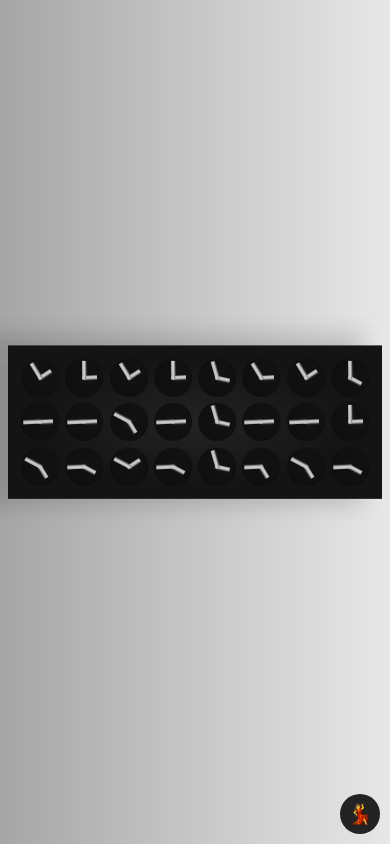
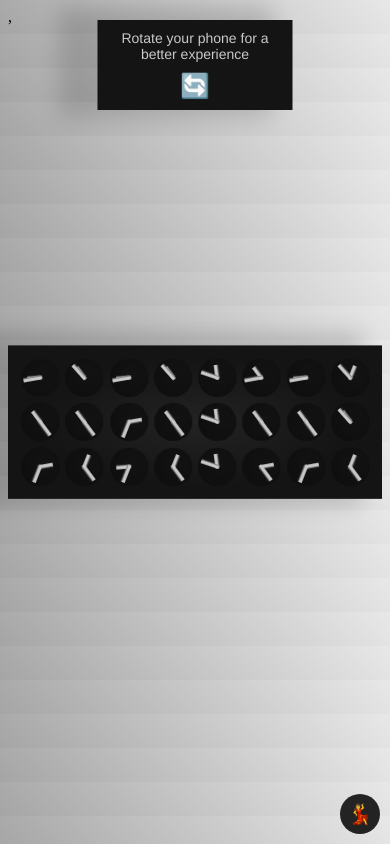
Before and after one commit to ArnaudSpanneut/ClockClock24, a React (Create React App) app: page / in a window 390 px wide. Built offline with nearby package versions, Linux system fonts and the light colour scheme.

Commit message:
feat: display an info to rotate the phone

```diff
--- a/src/index.css
+++ b/src/index.css
@@ -9,9 +9,34 @@
 html {
   background: linear-gradient(45deg, #a5a5a5, #e8e8e8);
 }
+
+.rotate_info {
+  display: none;
+  position: absolute;
+  top: 20px;
+  left: 50%;
+  padding: 10px;
+  color: var(--needle_background_color);
+  background-color: var(--clock-backgound-color);
+  transform: translateX(-50%);
+  font-family: Helvetica, sans-serif;
+  font-size: 14px;
+  text-align: center;
+  box-shadow: -30px -3px 21px 10px rgba(0, 0, 0, 0.15);
+}
+.rotate_info__emoji {
+  font-size: 24px;
+  margin-top: 10px;
+  display: block;
+}
 .clockclock24 {
   position: absolute;
   top: 50%;
   left: 50%;
   transform: translate(-50%, -50%);
 }
+@media (orientation: portrait) {
+  .rotate_info {
+    display: block;
+  }
+}
--- a/src/index.tsx
+++ b/src/index.tsx
@@ -6,6 +6,10 @@ import ClockClock24 from './components/ClockClock24/ClockClock24';
 
 ReactDOM.render(
   <div className="container">
+    <div className="rotate_info">
+      Rotate your phone for a better experience
+      <span role="img"aria-label="rotate"  className="rotate_info__emoji">🔄</span>
+    </div>,
     <ClockClock24/>
   </div>,
   document.getElementById('root'),
```
